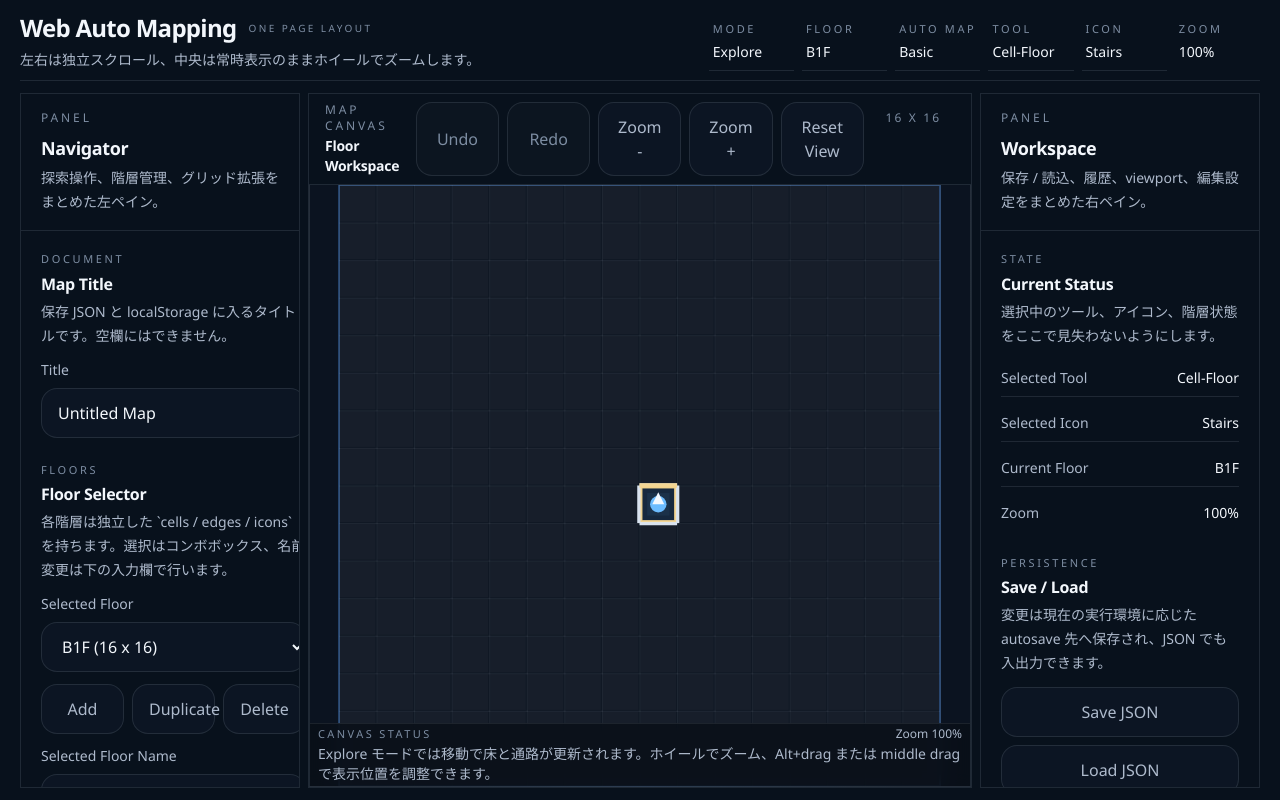
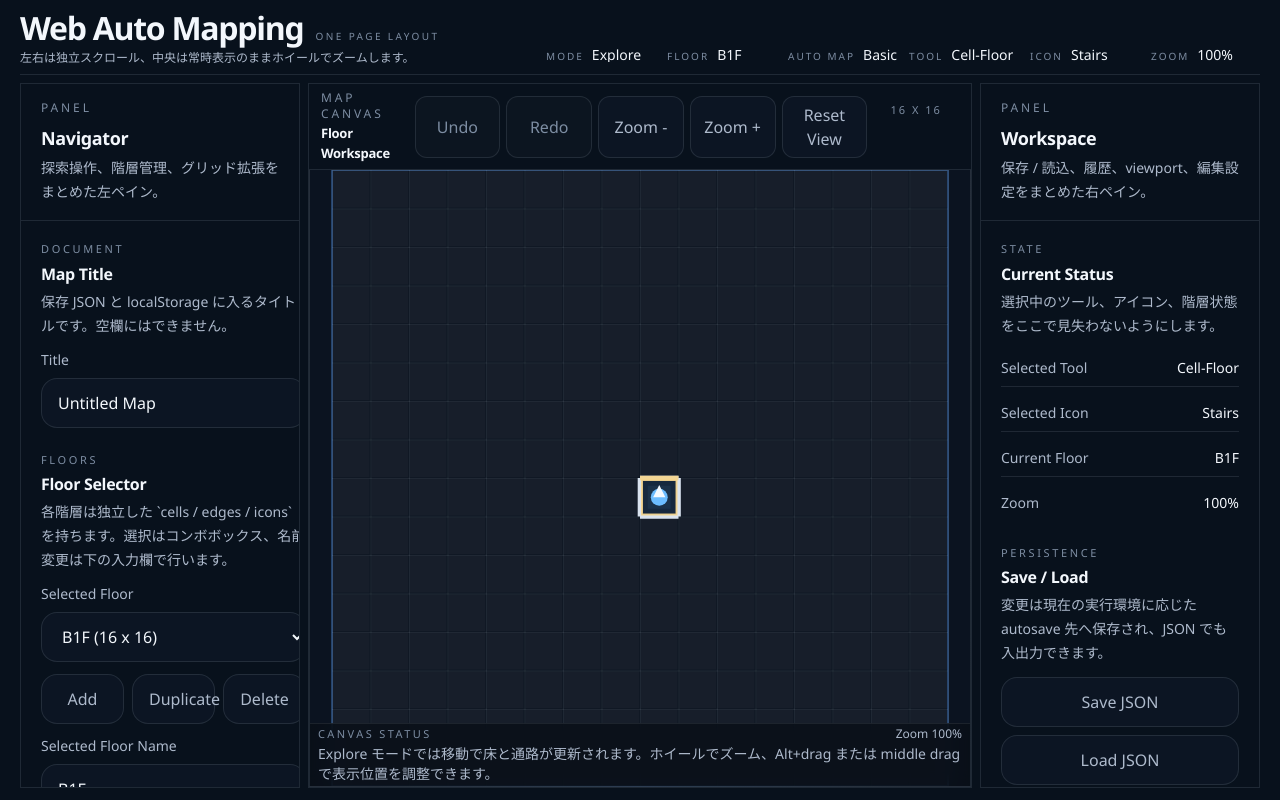
Before and after one commit to hinatayuusuke/Web-Auto-Mapping, a React (Vite) app: page / in a window 1280 px wide. Built offline with nearby package versions, Linux system fonts and the light colour scheme.

Commit message:
`MapCanvas` ヘッダーのボタンを専用の小型ツールバーへ変更し、中央上部の占有を縮小した

```diff
--- a/src/App.tsx
+++ b/src/App.tsx
@@ -391,29 +391,29 @@ function App() {
         isTallViewport ? 'h-[clamp(420px,56dvh,720px)]' : 'h-full min-h-0'
       }`}
     >
-      <div className="flex shrink-0 flex-col gap-2 border-b border-[var(--color-border)] px-4 py-2 xl:flex-row xl:items-center xl:justify-between">
+      <div className="flex shrink-0 flex-col gap-1.5 border-b border-[var(--color-border)] px-3 py-1.5 xl:flex-row xl:items-center xl:justify-between">
         <div>
           <p className="text-xs uppercase tracking-[0.24em] text-[var(--color-muted)]">
             Map Canvas
           </p>
-          <h2 className="mt-0.5 text-sm font-semibold tracking-[-0.02em] text-[var(--color-text-strong)]">
+          <h2 className="mt-0.5 text-[13px] font-semibold tracking-[-0.02em] text-[var(--color-text-strong)]">
             Floor Workspace
           </h2>
         </div>
 
-        <div className="grid gap-2 sm:grid-cols-3 xl:grid-cols-6">
-          <ShortcutButton label="Undo" onClick={undo} disabled={!canUndo} />
-          <ShortcutButton label="Redo" onClick={redo} disabled={!canRedo} />
-          <ShortcutButton
+        <div className="grid gap-1.5 sm:grid-cols-3 xl:grid-cols-6">
+          <ToolbarButton label="Undo" onClick={undo} disabled={!canUndo} />
+          <ToolbarButton label="Redo" onClick={redo} disabled={!canRedo} />
+          <ToolbarButton
             label="Zoom -"
             onClick={() => setViewport({ zoom: viewport.zoom - 0.15 })}
           />
-          <ShortcutButton
+          <ToolbarButton
             label="Zoom +"
             onClick={() => setViewport({ zoom: viewport.zoom + 0.15 })}
           />
-          <ShortcutButton label="Reset View" onClick={resetViewport} />
-          <div className="px-1 py-2 text-center text-xs uppercase tracking-[0.18em] text-[var(--color-muted)]">
+          <ToolbarButton label="Reset View" onClick={resetViewport} />
+          <div className="px-1 py-1.5 text-center text-[11px] uppercase tracking-[0.18em] text-[var(--color-muted)]">
             {selectedFloor?.width ?? 0} x {selectedFloor?.height ?? 0}
           </div>
         </div>
@@ -615,23 +615,23 @@ function App() {
         }`}
       >
         {!isTallViewport ? (
-          <header className="mb-3 shrink-0 border-b border-[var(--color-border)] pb-2">
-            <div className="flex flex-col gap-3 xl:flex-row xl:items-center xl:justify-between">
+          <header className="mb-2 shrink-0 border-b border-[var(--color-border)] pb-1.5">
+            <div className="flex flex-col gap-2 xl:flex-row xl:items-end xl:justify-between">
               <div className="min-w-0">
-                <div className="flex flex-wrap items-center gap-x-3 gap-y-1">
-                  <h1 className="text-2xl font-semibold tracking-[-0.03em] text-[var(--color-text-strong)]">
+                <div className="flex flex-wrap items-baseline gap-x-3 gap-y-0.5">
+                  <h1 className="text-[2rem] font-semibold leading-none tracking-[-0.04em] text-[var(--color-text-strong)]">
                     Web Auto Mapping
                   </h1>
                   <span className="text-[10px] uppercase tracking-[0.24em] text-[var(--color-muted)]">
                     One Page Layout
                   </span>
                 </div>
-                <p className="mt-1 text-sm leading-6 text-[var(--color-text-soft)]">
+                <p className="mt-1 text-xs leading-5 text-[var(--color-text-soft)]">
                   左右は独立スクロール、中央は常時表示のままホイールでズームします。
                 </p>
               </div>
 
-              <div className="grid gap-2 sm:grid-cols-3 xl:grid-cols-6">
+              <div className="grid gap-x-3 gap-y-1 sm:grid-cols-3 xl:grid-cols-6 xl:items-end">
                 <StatusChip label="Mode" value={mode} />
                 <StatusChip label="Floor" value={selectedFloor?.name ?? 'N/A'} />
                 <StatusChip label="Auto Map" value={autoMapping} />
@@ -670,9 +670,11 @@ type StatusChipProps = {
 
 function StatusChip({ label, value }: StatusChipProps) {
   return (
-    <div className="border-b border-[var(--color-border)] px-1 py-2 last:border-b-0">
-      <p className="text-[11px] uppercase tracking-[0.24em] text-[var(--color-muted)]">{label}</p>
-      <p className="mt-1 text-xs font-medium capitalize text-[var(--color-text-strong)] sm:text-sm">{value}</p>
+    <div className="flex items-baseline gap-2 border-b border-[var(--color-border)] py-1 last:border-b-0 xl:border-b-0">
+      <p className="shrink-0 text-[10px] uppercase tracking-[0.2em] text-[var(--color-muted)]">{label}</p>
+      <p className="min-w-0 truncate text-[13px] font-medium capitalize leading-none text-[var(--color-text-strong)] sm:text-sm">
+        {value}
+      </p>
     </div>
   );
 }
@@ -775,6 +777,23 @@ function ShortcutButton({ disabled = false, label, onClick }: ShortcutButtonProp
   );
 }
 
+function ToolbarButton({ disabled = false, label, onClick }: ShortcutButtonProps) {
+  return (
+    <button
+      type="button"
+      disabled={disabled}
+      onClick={onClick}
+      className={`rounded-xl border px-2.5 py-1.5 text-[13px] font-medium leading-5 transition ${
+        disabled
+          ? 'cursor-not-allowed border-[var(--color-border)] bg-[rgba(255,255,255,0.02)] text-[var(--color-muted)]'
+          : 'border-[var(--color-border)] bg-[var(--color-surface)] text-[var(--color-text-soft)] hover:border-[var(--color-border-strong)] hover:text-[var(--color-text-strong)]'
+      }`}
+    >
+      {label}
+    </button>
+  );
+}
+
 type MovementPadProps = {
   currentFacing: Facing;
   onForward: () => void;
```
Also changed, not shown: .agent/changes.md.
